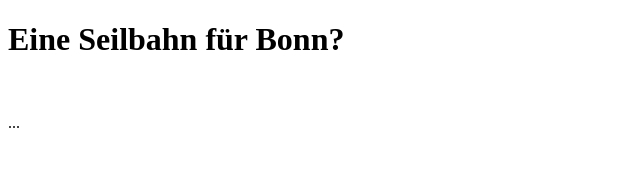
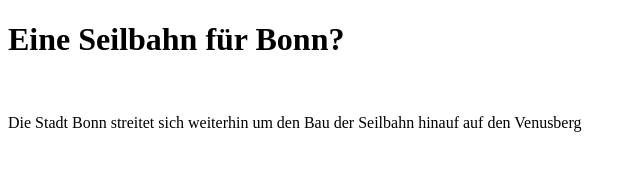
Before and after one commit to Schlabberlatz94/wl2, a plain HTML site: page wl2/index.html in a window 1280 px wide. Shown: the whole page, without its empty margins (0-640 px from the left). Drawn offline with Linux system fonts and the light colour scheme.

Commit message:
Untertitel

```diff
--- a/wl2/index.html
+++ b/wl2/index.html
@@ -7,6 +7,6 @@
 	<body>
 	<h1>Eine Seilbahn für Bonn?</h1>
 	<br/>
-	<p> ... </p>
+	<p>Die Stadt Bonn streitet sich weiterhin um den Bau der Seilbahn hinauf auf den Venusberg</p>
 	</body>
 	</html>
```
